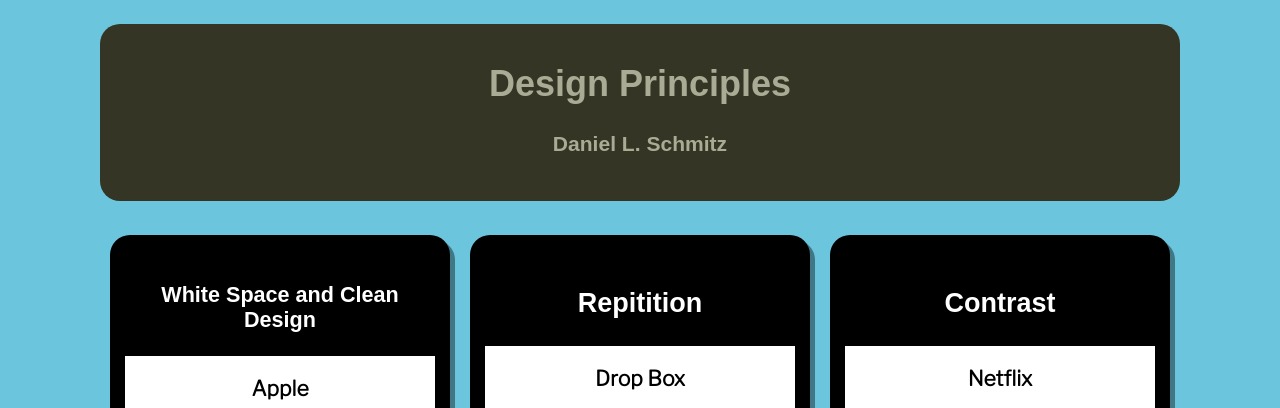
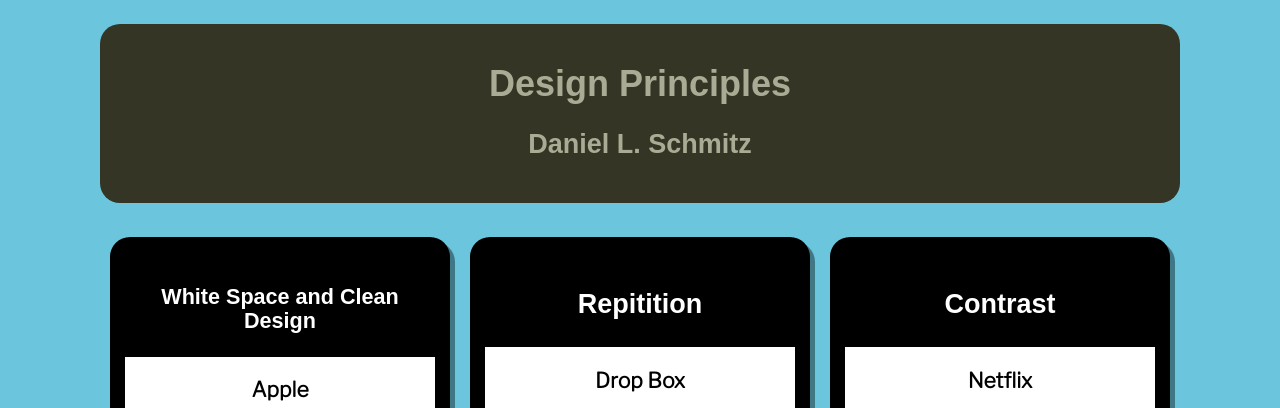
Before and after one commit to dlschmitz/dlschmitz.github.io, a plain HTML site: page Lesson2/design-principles.html in a window 1280 px wide. Shown: the top 408 px of the page. Drawn offline with nearby package versions, Linux system fonts and the light colour scheme; a web font is replaced by a local one.

Commit message:
updates to css per instructor feedback

```diff
--- a/Lesson2/design-principles.html
+++ b/Lesson2/design-principles.html
@@ -3,7 +3,7 @@
 
 <head>
     <meta charset="UTF-8">
-    <meta name="viewport" content="width=<device-width>, initial-scale=1.0">
+    <meta name="viewport" content="width=device-width, initial-scale=1.0">
     <meta name="author" content="Daniel Schmitz">
     <meta name="description"
         content="This is the page for my week 2 assignment. This page contains 3 different examples that help layout a proper design concept studied in week 2. The page should be adaptive based on the size of the viewport used for viewing my page.">
@@ -19,9 +19,9 @@
             <h1>
                 Design Principles
             </h1>
-            <h3>
+            <h2>
                 Daniel L. Schmitz
-            </h3>
+            </h2>
         </header>
         <section class="grid">
             <div class="grid-item">
```
Also changed, not shown: index.html (+1 -1 lines).
